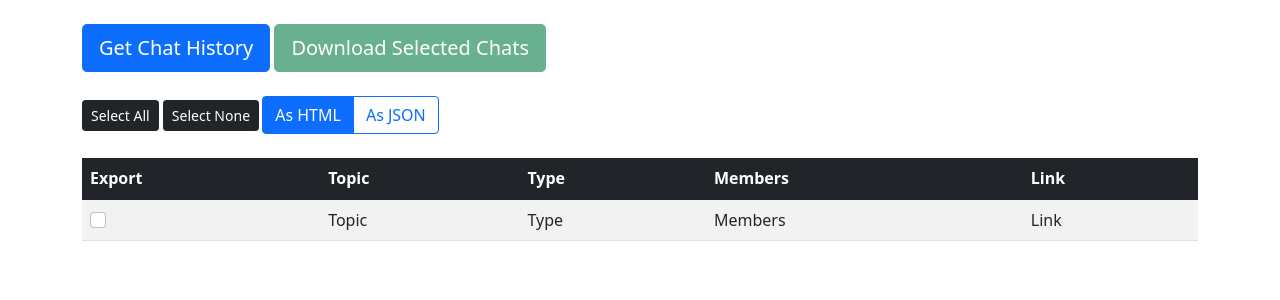
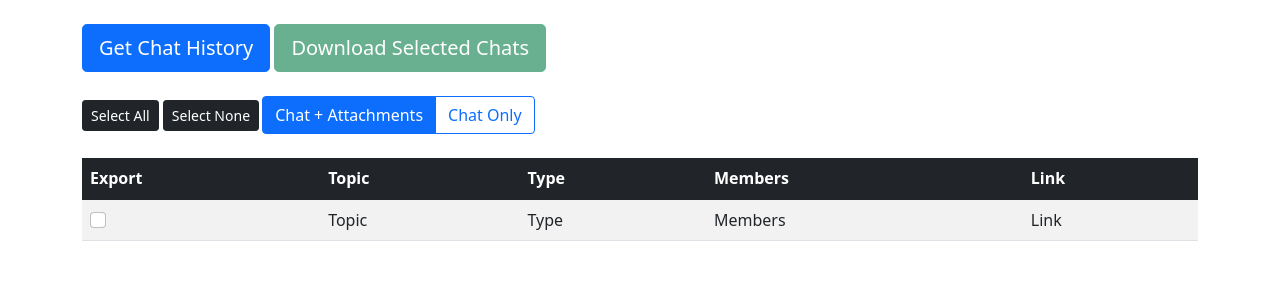
Before and after one commit to KasumiL5x/PyTeamsExporter, a Flask app: template templates/mydata.html in a window 1280 px wide. Shown: the part 57-357 px from the top of the page. Run offline with Flask 2, Linux system fonts and the light colour scheme; the template is opened without the code that fills it, so the values that code supplies are empty; some libraries are stand-ins or nearby versions.

Commit message:
Chats are now downloaded as a ZIP containing JSON, HTML, and attachments. Hosted images (pasted images into chat) are now downloaded as attachments. HTML is replaced to show them properly. Attachments are processed but right now I don't download them as all of my tests so far are in protected Sharepoint URLs and I haven't looked into how to download them, but the code is all there (except downloading the binary data). Attachments that are images are set in <img> tags and everything else is presented in an <a> tag linking to the original content.

```diff
--- a/app.py
+++ b/app.py
@@ -1,7 +1,11 @@
+import re
+import os
+import shutil
 import json
 import uuid
 import flask
 from flask.json import jsonify
+from oauthlib.oauth2.rfc6749.clients import base
 from requests_oauthlib import OAuth2Session
 
 from functools import wraps
@@ -12,7 +16,8 @@ CLIENT_SECRET = 'YOUR_CLIENT_SECRET'
 REDIRECT_URI = 'http://localhost:5000/login/authorized'
 SCOPES = [
   "User.Read",
-  "Chat.Read"
+  "Chat.Read",
+  "Files.Read"
 ]
 # URLs and endpoints for authorization.
 AUTHORITY_URL = 'https://login.microsoftonline.com/common'
@@ -128,7 +133,11 @@ def get_all_chats():
   next_chat_url = base_url + 'me/chats?$expand=members'
   req_index = 0
   while True:
-    print(f'  request {req_index}')
+    if req_index == 0:
+      print(f'  Request {req_index} ', end='', flush=True)
+    else:
+      print(f'{req_index} ', end='', flush=True)
+
     # Get this round's chats.
     tmp_chats = MSGRAPH.get(next_chat_url, headers=request_headers()).json()
     if ('error' in tmp_chats) or ('value' not in tmp_chats):
@@ -149,7 +158,7 @@ def get_all_chats():
   all_chats = []
 
   total_chats = len(raw_chats)
-  print(f'Done! Total chats: {total_chats}')
+  print(f'\nTotal chats: {total_chats}')
   for chat in raw_chats:
     chat_id = chat['id']
     chat_topic = chat['topic']
@@ -260,39 +269,82 @@ def json_to_html_chat(data):
   return html_string
 #end
 
+supported_image_types = ['.png', '.jpg', '.gif', '.svg', '.webp']
+def content_type_to_file_ext(content_type):
+  if content_type == 'image/png':
+    return '.png'
+  elif content_type == 'image/jpeg':
+    return '.jpg'
+  elif content_type == 'image/gif':
+    return '.gif'
+  elif content_type == 'image/svg+xml':
+    return '.svg'
+  elif content_type == 'image/webp':
+    return '.webp'
+  else:
+    return None
+
 @APP.route('/get_chat', methods=['POST'])
 @requires_auth
 def get_chat():
   """
   Given a chat id, retrieves chat metadata and all messages. This is stored in JSON and pretty HTML
   on the server, and the generated HTML file is then sent back to the browser as a file to download.
+
+  Expected JSON input to this request is:
+  {
+    "chat_id": "the_chat_id",
+    "include_attachments": true/false
+  }
   """
 
   # Broadly sanity check input data type.
   if not flask.request.is_json:
     return jsonify(message='Input was not JSON.'), 400
 
-  # Make sure the appropriate JSON entry is present.
+  # Make sure all required keys are present.
   chat_id_key = 'chat_id'
+  include_attachments_key = 'include_attachments'
   if chat_id_key not in flask.request.json:
-    return jsonify(message='Failed to find chat_id entry.'), 400
+    return jsonify(message=f'Failed to find {chat_id_key} entry.'), 400
+  if include_attachments_key not in flask.request.json:
+    return jsonify(message=f'Failed to find {include_attachments_key} entry.'), 400
 
-  # Make sure the passed in value actually has data.
+  # Make sure the keys have valid data.
   chat_id = flask.request.json[chat_id_key]
   if not len(chat_id):
-    return jsonify(message='chat_id value was empty.'), 400
+    return jsonify(message=f'{chat_id_key} value was empty.'), 400
+  include_attachments = flask.request.json[include_attachments_key]
+  if not isinstance(include_attachments, bool):
+    return jsonify(message=f'{include_attachments_key} value was the wrong type (expected bool).'), 400
 
   print(f'Processing chat {chat_id}')
 
+  # Retrieve the chat metadata.
   # https://docs.microsoft.com/en-us/graph/api/chat-get?view=graph-rest-beta&tabs=http
   chat_base_url = RESOURCE + API_VERSION + '/'
-  raw_chat = MSGRAPH.get(chat_base_url + f'/me/chats/{chat_id}?$expand=members', headers=request_headers()).json()
-  # Double check that we can get the chat data (i.e., is the ID correct and does it return valid data).
+  raw_chat = MSGRAPH.get(chat_base_url + f'me/chats/{chat_id}?$expand=members', headers=request_headers()).json()
   if 'error' in raw_chat:
     print('Chat response contains an error.')
     return jsonify(message='Unable to retrieve chat metadata.'), 400
 
-  # Build chat metadata dictionary.
+  # Major failure points are now over, so we can safely create the root folder for this chat now.
+  random_filename = str(uuid.uuid4())
+  root_folder = 'static/files/' + random_filename + '/'
+  # https://stackoverflow.com/a/50901481
+  old_umask = os.umask(0o666)
+  os.makedirs(root_folder)
+  # Repeat for attachments if needed.
+  attachments_folder = 'attachments'
+  attachments_root_folder = root_folder + attachments_folder + '/'
+  os.makedirs(attachments_root_folder) # NOTE: Always make this as hosted images use the same folder... for now.
+  os.umask(old_umask)
+
+  # Strings in attachment URLs that will force them to be not downloaded and just linked to.
+  attachment_ignores = ['sharepoint.com']
+
+
+  # Build chat metadata.
   chat_members = []
   for member in raw_chat['members']:
     member_name = member['displayName']
@@ -307,7 +359,13 @@ def get_chat():
     'members': chat_members
   }
 
-  print(f'  processing messages...')
+  # Write out the chat metadata to file.
+  print('  Writing metadata...', end='')
+  with open(root_folder + 'metadata.json', 'w+', encoding="utf-8") as out_file:
+    out_file.write(json.dumps(chat_data, indent=2))
+  print('done!')
+
+  print(f'  Processing messages...')
 
   # https://docs.microsoft.com/en-us/graph/api/chat-list-messages?view=graph-rest-beta&tabs=http
   next_link_key = '@odata.nextLink'
@@ -316,7 +374,10 @@ def get_chat():
   last_msg_url = base_url + f'me/chats/{chat_id}/messages?$top=50'
   req_index = 0
   while True:
-    print(f'    request {req_index}')
+    if req_index == 0:
+      print(f'  Request {req_index} ', end='', flush=True)
+    else:
+      print(f'{req_index} ', end='', flush=True)
 
     # Get this round's messages.
     tmp_messages = MSGRAPH.get(last_msg_url, headers=request_headers()).json()
@@ -324,49 +385,180 @@ def get_chat():
     if ('error' in tmp_messages) or ('value' not in tmp_messages):
       break
 
-    # Update the raw messages with this request's response.
-    raw_messages.extend(tmp_messages['value'])
+    # NOTE: The way the below messages are appended is awkward, but here's why it's like this.
+    # There seems to be a bug where the @odata.nextLink repeats forever, creating infinite requests.
+    # Because of this bug, we can't guarantee that data needs adding NOW before the below key check.
+    # If there is no next key, we do need to add the current response and break from the loop.
+    # However, if there is a key, we need to conditionally add the current response based on the above bug.
+    # That's why the below code is a bit fugly, but it does work.
+    # If this is not done, then the latest message will be duplicated at the start...?
+    # TODO: Investigate this in more detail as it may be an oversight in other unused dictionary values.
 
     if next_link_key not in tmp_messages or tmp_messages[next_link_key] is None:
+      # Update the raw messages with this request's response.
+      raw_messages.extend(tmp_messages['value'])
       # If there are no more next links available, we're done.
       break
     else:
+      # There seems to be a bug where the same 'next link' is returned. Exit out if this happens.
+      if last_msg_url == tmp_messages[next_link_key]:
+        break
       # Otherwise, update the url for the next request.
       last_msg_url = tmp_messages[next_link_key]
+      # Update the raw messages with this request's response.
+      raw_messages.extend(tmp_messages['value'])
     #end if
 
     req_index += 1
   #end while
+  print('')
 
+  attachment_lookup = {} # {id:index_in_all_attachments}
+  all_attachments = []
   all_messages = []
+  total_hosted_images = 0
   for msg in raw_messages:
     # Only process user messages... for now.
     if msg['messageType'] != 'message':
       continue
 
+    # Build message data.
     msg_entry = {}
     msg_entry['from'] = msg['from']['user']['displayName']
     msg_entry['when'] = msg['createdDateTime']
     msg_entry['type'] = msg['body']['contentType']
-    # Only handle certain types of content for now.
-    if msg['body']['contentType'] in ['text', 'html']:
+    if msg_entry['type'] in ['text', 'html']:
       msg_entry['content'] = msg['body']['content']
     else:
       msg_entry['content'] = ''
 
+    # Messages can host content such as images (and perhaps videos).
+    # To display these, they need to be downloaded locally and the HTML needs swapping out.
+    # The below code handles <img> tags with hosed content.
+    all_img_tags = re.findall(r"<img\s*.*?>", msg_entry['content'])
+    # Download each of the images from the raw bytes that MSGRAPH provides.
+    hosted_img_index = 0
+    for img_tag in all_img_tags:
+      # This will pull all images (including emoji), so only process those with a MSGRAPH url.
+      if 'graph.microsoft.com' not in img_tag:
+        continue
+
+      print(f'  Downloading hosted image {hosted_img_index+1}...', end='', flush=True)
+
+      # Extract and request the actual data.
+      img_src = re.findall(r"src=\"(.+?)\"", img_tag)[0]
+      img_data = MSGRAPH.get(img_src, headers=request_headers())
+
+      # Create a random filename for the file (reading the type from content-type).
+      img_name = str(uuid.uuid4())
+      img_type = img_data.headers['content-type']
+      file_ext = content_type_to_file_ext(img_type)
+      if file_ext is None:
+        print(f'Warning: Undetected <img> type: {img_type}')
+        continue
+      else:
+        img_name += file_ext
+
+      # Write out the file.
+      with open(attachments_root_folder + img_name, 'wb+') as out_file:
+        out_file.write(img_data.content)
+
+      # Swap the src for the local version.
+      img_tag_new = re.sub(r"src=\"(.+?)\"", f"src=\"{attachments_folder}/{img_name}\"", img_tag)
+      # Replace the original string.
+      msg_entry['content'] = msg_entry['content'].replace(img_tag, img_tag_new)
+
+      print('done!')
+
+      hosted_img_index += 1
+      total_hosted_images += 1
+    #end for
+
+    # Each message determines which attachments it includes. We also want them.
+    if include_attachments:
+      # Build a list of all attachments for this message.
+      for attachment in msg['attachments']:
+        # Thumbnails are used for link previews. I'm ignoring these.
+        ignore_types = ['application/vnd.microsoft.card.thumbnail']
+        if attachment['contentType'] in ignore_types:
+          continue
+
+        attachment_entry = {
+          'id': attachment['id'],
+          'link': attachment['contentUrl'],
+          'name': attachment['name']
+        }
+
+        # NOTE: Sometimes the name is empty. I should be ignoring those that cause it, but debug printing just in case.
+        if(attachment_entry['name'] is None):
+          print('! WARNING ! Attachment name is null.')
+          print(json.dumps(attachment, indent=2))
+          continue
+
+        # Local path to the file relative to the root folder.
+        attachment_entry['path'] = attachments_folder + '/' + attachment_entry['name']
+
+        # Add this attachment to the list of all attachments and add a lookup entry into that based on its ID.
+        # These values are used below and later when actually processing and downloading the attachments.
+        all_attachments.append(attachment_entry)
+        attachment_lookup[attachment_entry['id']] = len(all_attachments)-1
+      #end for
+
+      # Attachments are inserted with a custom <attachment> tag. This code replaces those tags accordingly.
+      all_attachment_tags = re.findall(r"<attachment\s*.*?><\/attachment>", msg_entry['content'])
+      # Build a new HTML tag for each of the attachment entries.
+      new_attachment_tags = []
+      for tag in all_attachment_tags:
+        tag_id = re.findall(r"id=\"(.+?)\"", tag)[0]
+        # We don't capture all attachments, so ignore those that don't have a lookup value.
+        if tag_id not in attachment_lookup:
+          continue
+
+        # Lookup the actual attachment that we saved above based on the ID.
+        original_attachment = all_attachments[attachment_lookup[tag_id]]
+        # Build out several properties for the URL.
+        use_original_link = any([x in original_attachment['link'] for x in attachment_ignores])
+        attachment_path = original_attachment['link'] if use_original_link else original_attachment['path']
+        attachment_name = original_attachment['name']
+        # If an image extension is in the name, use an <img> tag, otherwise use a standard <a> tag.
+        if any([attachment_path.endswith(x) for x in supported_image_types]):
+          new_attachment_tags.append(f'<img src=\"{attachment_path}\" class=\"img-fluid\">')
+        else:
+          new_attachment_tags.append(f'<a href=\"{attachment_path}\" target=\"_blank\">ATTACHMENT: {attachment_name}</a>')
+      #end for
+
+      # Replace the original tags with the new tags.
+      for tag, new_tag in zip(all_attachment_tags, new_attachment_tags):
+        msg_entry['content'] = msg_entry['content'].replace(tag, new_tag)
+      #end for
+    #end if include_attachments
+
     all_messages.append(msg_entry)
-
-    # TODO: Consider attachments.
-    # https://docs.microsoft.com/en-us/graph/api/attachment-get?view=graph-rest-beta&tabs=http
-    # Maybe I can have them downloaded in advance then inserted in with a link or something?
-    # Perhaps I can download them all, zip them up, then send the zip back?
-    # Perhaps this is a separate button in the UI in each row?
-    # Need to think about this. Messages for now, as those are the focus.
   #end for
 
-  # If no messages are present, return an error.
-  if not len(all_messages):
-    return jsonify(message='No valid messages found in chat.'), 400
+  print(f'  Total messages: {len(all_messages)}; Total attachments: {len(all_attachments)}; Total hosted content: {total_hosted_images}')
+  if len(all_attachments):
+    print(f'  Processing attachments...')
+    print(f'    Writing attachments.json...', end='', flush=True)
+    with open(root_folder + 'attachments.json', 'w+', encoding="utf-8") as out_file:
+      out_file.write(json.dumps(all_attachments, indent=2))
+    print('done!')
+    for idx, attachment in enumerate(all_attachments):
+      print(f'    {idx+1}/{len(all_attachments)}...', end='', flush=True)
+
+      should_ignore = any([x in original_attachment['link'] for x in attachment_ignores])
+      if should_ignore:
+        print('ignored (protected link).')
+        continue
+
+      # TODO: Download attachments here with failsafe checking (404, 401, etc.).
+      # att_req = MSGRAPH.get(attachment['link'], headers=request_headers())
+      # print(att_req)
+      # print(att_req.content)
+      print('done!')
+    #end for
+    print(f'  Done!')
+  #end if
 
   # Concatenate the final data that will be converted and saved out.
   final_data = {
@@ -374,34 +566,22 @@ def get_chat():
     'messages': all_messages
   }
 
-  # TODO: Come up with a more intelligent filename than a random uuid.
-  random_filename = str(uuid.uuid4())
-
-  print(f'  Done! Total messages: {len(all_messages)}')
-  print('  Writing files to disk...')
-
   # Write out the dictionary to a raw JSON file.
-  with open('static/files/' + random_filename + '.json', 'w+', encoding="utf-8") as out_file:
+  with open(root_folder + 'chat.json', 'w+', encoding="utf-8") as out_file:
     out_file.write(json.dumps(final_data, indent=2))
 
   # Convert the dictionary into a pretty HTML page and write that out.
-  with open('static/files/' + random_filename + '.html', 'w+', encoding="utf-8") as out_file:
+  with open(root_folder + 'chat.html', 'w+', encoding="utf-8") as out_file:
     out_file.write(json_to_html_chat(final_data))
+
+  # Create a zip of the root folder.
+  print('  Compressing data...', end='', flush=True)
+  shutil.make_archive(f'static/files/{random_filename}', 'zip', root_folder)
+  print('done!')
 
   print('Done!')
 
-  # If there's a format, respect it. Otherwise, default to HTML.
-  should_return_html = True
-  format_key = 'format'
-  if format_key in flask.request.json:
-    should_return_html = flask.request.json[format_key] == 'html'
-
-  if should_return_html:
-    # Return the HTML file from disk.
-    return flask.send_file('static/files/' + random_filename + '.html', as_attachment=True)
-  else:
-    # Return the JSON file from disk.
-    return flask.send_file('static/files/' + random_filename + '.json', as_attachment=True)
+  return flask.send_file(f'static/files/{random_filename}' + '.zip', as_attachment=True, mimetype='application/octet-stream')
 
   # NOTE: I read online that this is safer and I shouldn't use `send_file`. Will look into it later.
   # return flask.send_from_directory('static/files', random_filename, as_attachment=True, max_age=0)
--- a/templates/mydata.html
+++ b/templates/mydata.html
@@ -53,10 +53,10 @@
 		<button id="chats_select_all" type="button" class="btn btn-dark btn-sm">Select All</button>
 		<button id="chats_select_none" type="button" class="btn btn-dark btn-sm">Select None</button>
 		<div class="btn-group" role="group" aria-label="Basic radio toggle button group">
-			<input id="rad_as_html" type="radio" class="btn-check" name="btnradio" autocomplete="off" checked>
-			<label class="btn btn-outline-primary" for="rad_as_html">As HTML</label>
-			<input id="rad_as_json" type="radio" class="btn-check" name="btnradio" autocomplete="off">
-			<label class="btn btn-outline-primary" for="rad_as_json">As JSON</label>
+			<input id="rad_chat_with_attachments" type="radio" class="btn-check" name="btnradio" autocomplete="off" checked>
+			<label class="btn btn-outline-primary" for="rad_chat_with_attachments">Chat + Attachments</label>
+			<input id="rad_chat_only" type="radio" class="btn-check" name="btnradio" autocomplete="off">
+			<label class="btn btn-outline-primary" for="rad_chat_only">Chat Only</label>
 		</div>
 		<br/><br/>
 		<div style="max-height: 70vh; overflow: auto;">
@@ -218,26 +218,14 @@
 			evt.preventDefault();
 		});
 
-		function get_as_type_string() {
-			if($("#rad_as_html").prop('checked')) {
-				return 'html';
-			} else if($("#rad_as_json").prop('checked')) {
-				return 'json';
-			} else {
-				// Assume HTML by default. Should never trigger unless something goes wrong or I add another type.
-				return 'html';
+		function get_include_attachments() {
+			if($('#rad_chat_with_attachments').prop('checked')) {
+				return true;
+			} else if($('#rad_chat_only').prop('checked')) {
+				return false;
 			}
-		}
 
-		function get_as_type_ext() {
-			if($("#rad_as_html").prop('checked')) {
-				return '.html';
-			} else if($("#rad_as_json").prop('checked')) {
-				return '.json';
-			} else {
-				// Assume HTML by default. Should never trigger unless something goes wrong or I add another type.
-				return '.html';
-			}
+			return false;
 		}
 
 		// Download chats button.
@@ -265,31 +253,72 @@
 					return;
 				}
 
-				const asTypeString = get_as_type_string();
-
 				// Get the chat ID and prepare it for the AJAX request.
 				const chat_id = chat_ids[index];
 				const data = {
 					chat_id: chat_id,
-					format: asTypeString
+					include_attachments: get_include_attachments()
 				};
+
+				// https://stackoverflow.com/a/50920334
+				// use this transport for "binary" data type
+				$.ajaxTransport("+binary", function (options, originalOptions, jqXHR) {
+						// check for conditions and support for blob / arraybuffer response type
+						if (window.FormData && ((options.dataType && (options.dataType == 'binary')) || (options.data && ((window.ArrayBuffer && options.data instanceof ArrayBuffer) || (window.Blob && options.data instanceof Blob))))) {
+								return {
+										// create new XMLHttpRequest
+										send: function (headers, callback) {
+												// setup all variables
+												var xhr = new XMLHttpRequest(),
+														url = options.url,
+														type = options.type,
+														async = options.async || true,
+														// blob or arraybuffer. Default is blob
+														dataType = options.responseType || "blob",
+														data = options.data || null,
+														username = options.username || null,
+														password = options.password || null;
+
+												xhr.addEventListener('load', function () {
+														var data = {};
+														data[options.dataType] = xhr.response;
+														// make callback and send data
+														callback(xhr.status, xhr.statusText, data, xhr.getAllResponseHeaders());
+												});
+
+												xhr.open(type, url, async, username, password);
+
+												// setup custom headers
+												for (var i in headers) {
+														xhr.setRequestHeader(i, headers[i]);
+												}
+
+												xhr.responseType = dataType;
+												xhr.send(data);
+										},
+										abort: function () {
+												jqXHR.abort();
+										}
+								};
+						}
+				});
 
 				$.ajax({
 					type: 'POST',
 					url: endpoint,
 					data: JSON.stringify(data),
 					contentType: 'application/json', // What we are sending in `data`.
-					dataType: 'text', // What we expect to get back.
+					dataType: 'binary', // What we expect to get back.
 					success: function(res) {
 						// Prepare the response data and ask the browser to save it to file.
 						// https://stackoverflow.com/a/56581061
-						var blob = new Blob([res], {type: 'text'});
+						var blob = new Blob([res], {type: 'application/octet-stream'});
 						var url = window.URL.createObjectURL(blob);
 						var link = document.createElement('a');
 						document.body.appendChild(link);
 						link.style = 'display: none';
 						link.href = url;
-						link.download = chat_id + get_as_type_ext();
+						link.download = chat_id + '.zip';
 						link.click();
 
 						setTimeout(() => {
```
